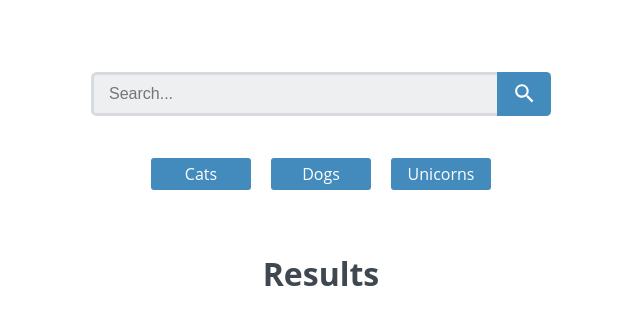
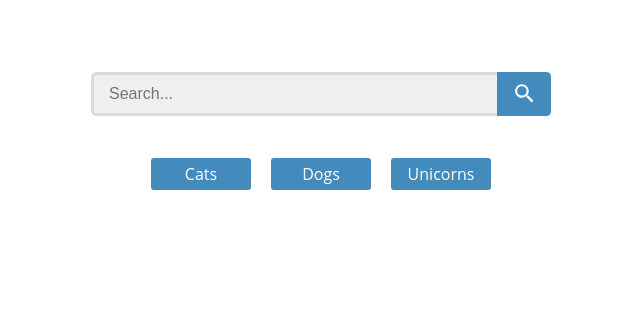
Before and after one commit to Lionessm/react_gallery_app, a React (Create React App) app: page / in a window 1280 px wide. Shown: the top 324 px of the page, without its empty margins (319-959 px from the left). Built offline with nearby package versions, Linux system fonts and the light colour scheme.

Commit message:
Placed the switch for the tree default images buttons

```diff
--- a/src/App.js
+++ b/src/App.js
@@ -2,7 +2,8 @@ import React, {Component} from 'react';
 import Flickr from "flickr-sdk";
 import {
     BrowserRouter,
-    Route
+    Route,
+    Switch
 } from 'react-router-dom';
 import './App.css';
 import SearchForm from "./SearchForm";
@@ -40,7 +41,11 @@ export default class App extends Component {
                 <div className="container">
                     <SearchForm onSearch={this.performSearch} />
                     <Nav onClickHandle={this.performSearch}/>
-                    <PhotoContainer data={this.state.images} />
+                    <Switch>
+                        <Route path='/cats' component={PhotoContainer} data={this.state.images} />
+                        <Route path='/dogs' component={PhotoContainer} data={this.state.images} />
+                        <Route path='/unicorns' component={PhotoContainer} data={this.state.images} />
+                    </Switch>
                     <Route exact path="/notFound" component={NotFound}/>
                 </div>
             </BrowserRouter>
```
